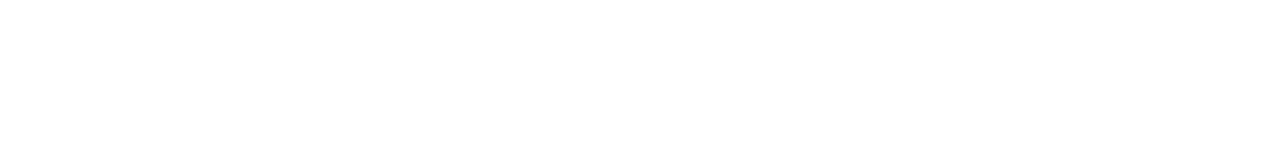
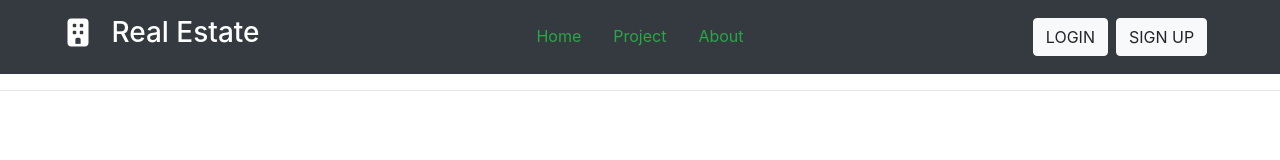
Before and after one commit to vincentnguyen1607/real-estate-ui, a plain HTML site: page add-product.html in a window 1280 px wide. Drawn offline with nearby package versions, Linux system fonts and the light colour scheme.

Commit message:
add product

```diff
--- a/add-product.html
+++ b/add-product.html
@@ -12,6 +12,32 @@
     integrity="sha384-ggOyR0iXCbMQv3Xipma34MD+dH/1fQ784/j6cY/iJTQUOhcWr7x9JvoRxT2MZw1T" crossorigin="anonymous">
   <link rel="stylesheet" type="text/css" href="fontawesome-pro-5.15.3-web\css/all.css">
 </head>
+<!-- Header -->
+<div class="container-fluid bg-dark py-3 text-white">
+  <!-- Navigation Bar -->
+  <div class="row">
+    <!-- Logo -->
+    <div class=" h3 col-sm-3 d-flex justify-content-center">
+      <i class="fas fa-building mr-3 align-self-center"></i>
+      <p class="m-0 align-self-center">Real Estate</p>
+    </div>
+    <!-- Navigation link -->
+    <div class="col-sm-6">
+      <nav class="nav justify-content-center">
+        <a class="nav-link text-success" href="#">Home</a>
+        <a class="nav-link text-success" href="#">Project</a>
+        <a class="nav-link text-success" href="#">About</a>
+      </nav>
+    </div>
+    <!-- Login & Sign Up -->
+    <div class="col-sm-3 d-flex justify-content-center">
+      <button type="button" class="btn btn-light mr-1 align-self-center">LOGIN</button>
+      <button type="button" class="btn btn-light ml-1 align-self-center">SIGN UP</button>
+    </div>
+  </div>
+</div>
+<hr>
+<!-- End Header -->
 
 <body>
   <!-- Optional JavaScript -->
```
